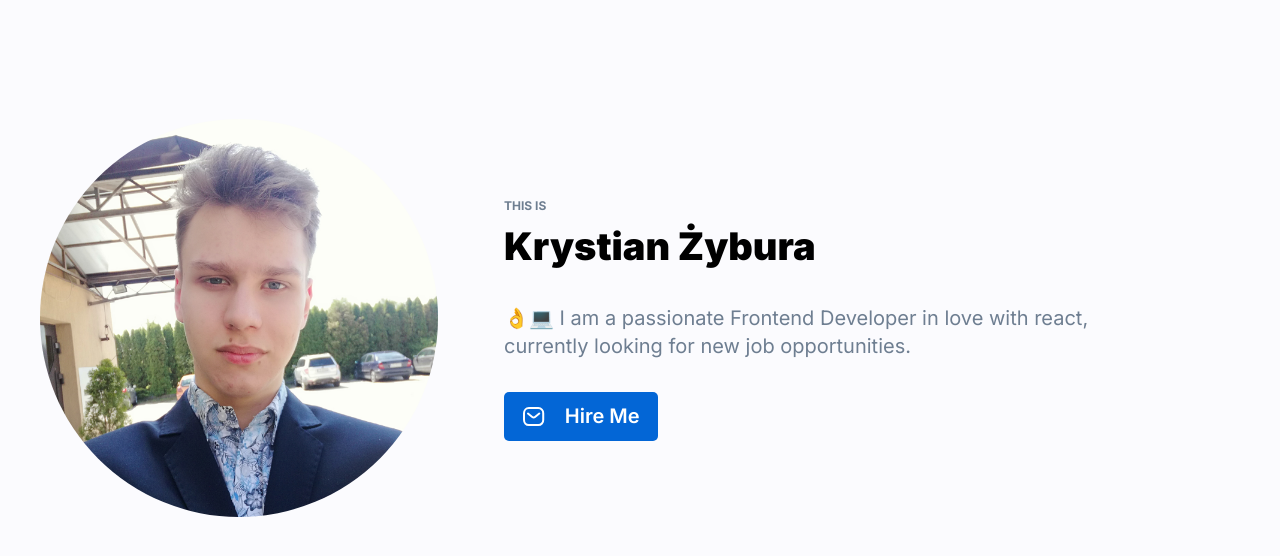
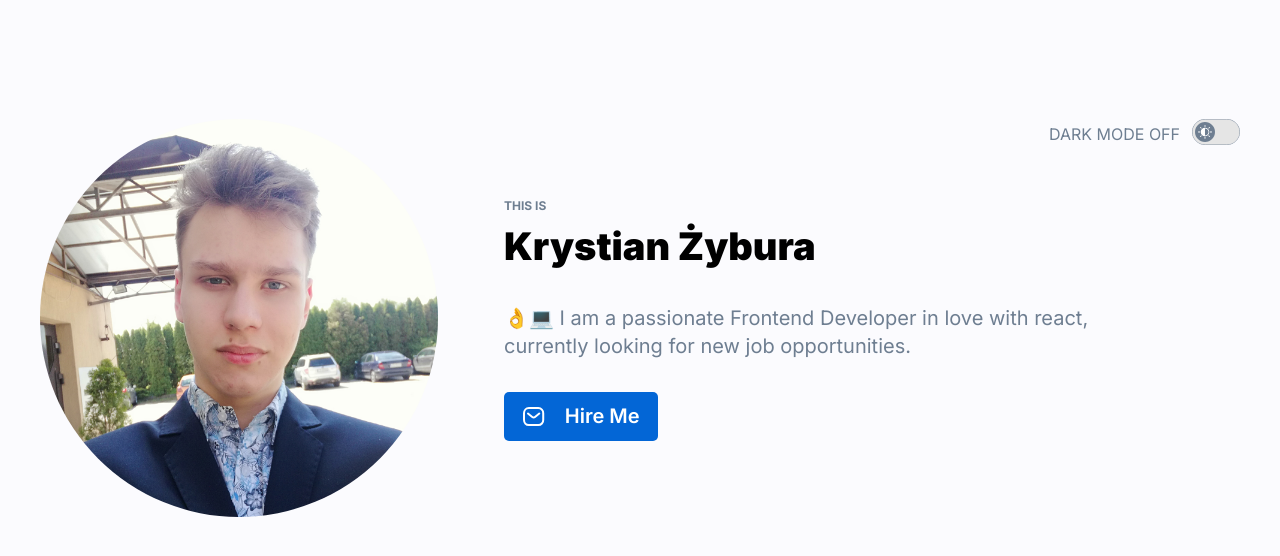
Before and after one commit to KrystianZybura/Personal-Homepage, a React (Vite) app: page / in a window 1280 px wide. Shown: the top 556 px of the page. Built offline with nearby package versions, Linux system fonts and the light colour scheme.

Commit message:
toggleTheme imeplemented

```diff
--- a/src/App/Header/ToggleTheme/index.jsx
+++ b/src/App/Header/ToggleTheme/index.jsx
@@ -0,0 +1,15 @@
+import {
+  DarkThemeStatus,
+  ToggleThemeButton,
+  ToggleThemeContainer,
+} from "./styled";
+
+const ToggleTheme = () => (
+  <ToggleThemeContainer>
+    <DarkThemeStatus>{`Dark mode off`}</DarkThemeStatus>
+    <ToggleThemeButton>
+      <img src="/light.svg" alt="toggle theme button" />
+    </ToggleThemeButton>
+  </ToggleThemeContainer>
+);
+export default ToggleTheme;
--- a/src/App/Header/ToggleTheme/styled.js
+++ b/src/App/Header/ToggleTheme/styled.js
@@ -1,3 +1,22 @@
-const ToggleTheme = () => <div></div>;
+import { styled } from "styled-components";
 
-export default ToggleTheme;
+const ToggleThemeContainer = styled.div`
+  position: absolute;
+  justify-self: end;
+  align-self: flex-start;
+  display: flex;
+  place-items: center;
+  gap: 12px;
+`;
+
+const ToggleThemeButton = styled.button`
+  border: none;
+  padding: 0;
+  background: transparent;
+`;
+
+const DarkThemeStatus = styled.span`
+  text-transform: uppercase;
+`;
+
+export { ToggleThemeButton, DarkThemeStatus, ToggleThemeContainer };
--- a/src/App/Header/index.jsx
+++ b/src/App/Header/index.jsx
@@ -1,5 +1,10 @@
 import { StyledHeader } from "./styled";
 
-const Header = ({ about }) => <StyledHeader>{about}</StyledHeader>;
+const Header = ({ about, toggleTheme }) => (
+  <StyledHeader>
+    {about}
+    {toggleTheme}
+  </StyledHeader>
+);
 
 export default Header;
```
